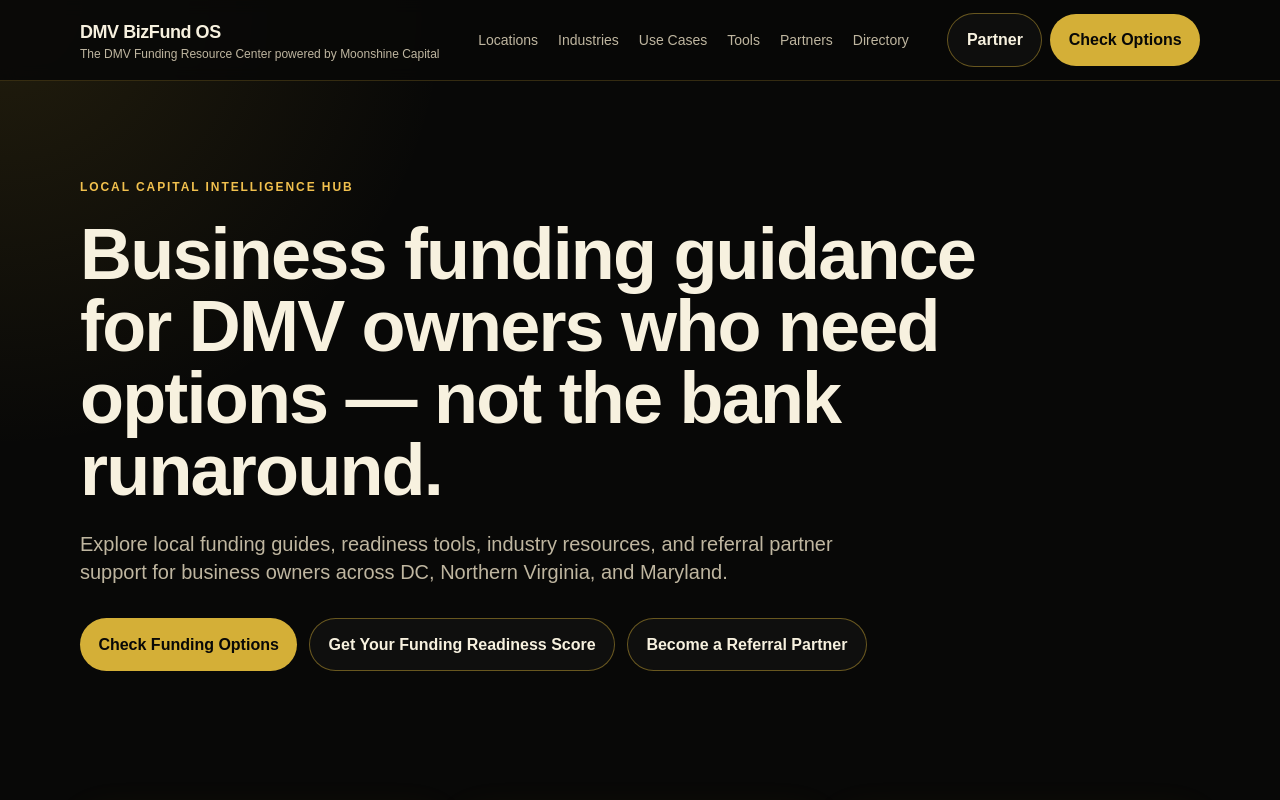
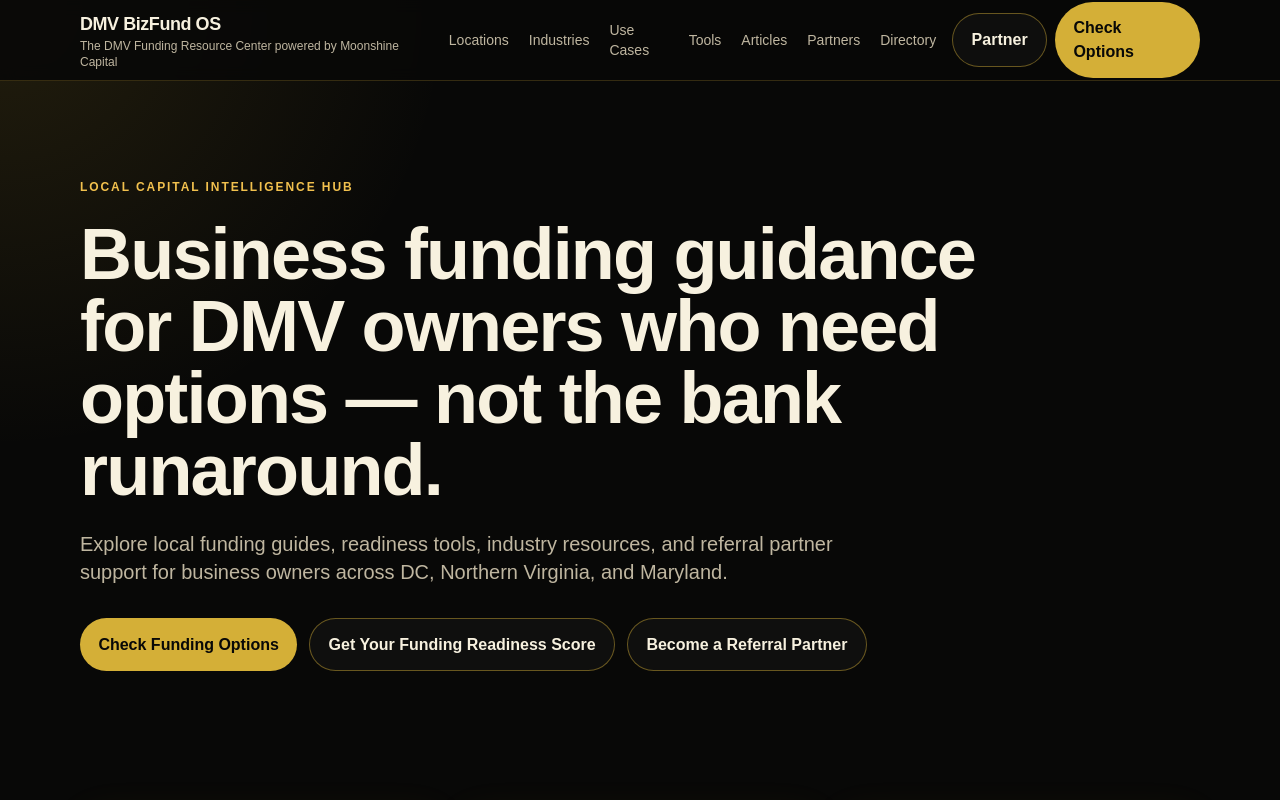
Before and after one commit to JFeimster/dmv-bizfund-os, a Next.js app: page / in a window 1280 px wide. Shown: the top 800 px of the page. Built offline with nearby package versions, Linux system fonts and the light colour scheme.

Commit message:
Add articles link to header

```diff
--- a/components/Header.tsx
+++ b/components/Header.tsx
@@ -9,6 +9,7 @@ export default function Header() {
     ["Industries", "/industries"],
     ["Use Cases", "/use-cases"],
     ["Tools", "/tools"],
+    ["Articles", "/articles"],
     ["Partners", "/referral-partners"],
     ["Directory", "/directory"]
   ];
```
